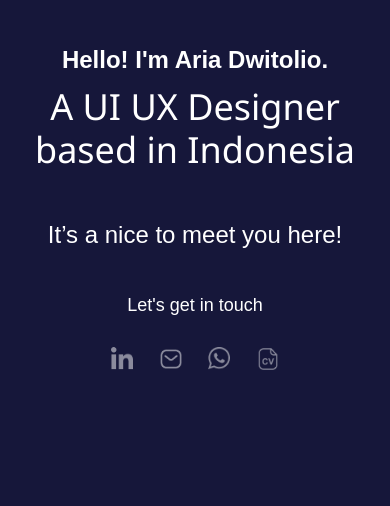
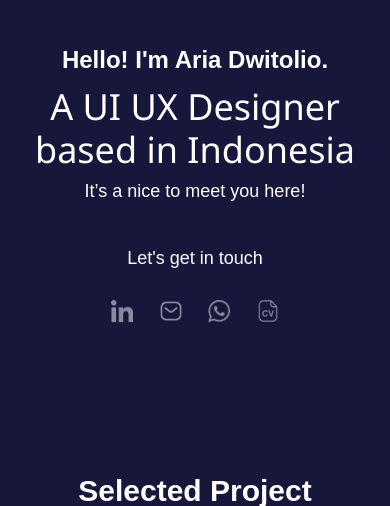
Before and after one commit to ariadwitolio/ariadwitolio.github.io, a PHP site: page / in a window 390 px wide. Shown: the part 304-810 px from the top of the page. Run offline with PHP 8.4, Linux system fonts and the light colour scheme; some libraries are stand-ins or nearby versions.

Commit message:
Update arlosite.css

```diff
--- a/css/arlosite.css
+++ b/css/arlosite.css
@@ -487,8 +487,8 @@
           font-size: 24px;
         }
         #hero h3 {
-          margin-top: 50px;
-          font-size: 24px;
+          margin-top: 10px;
+          font-size: 18px;
         }
         #interest {
           width: 100%;
```
